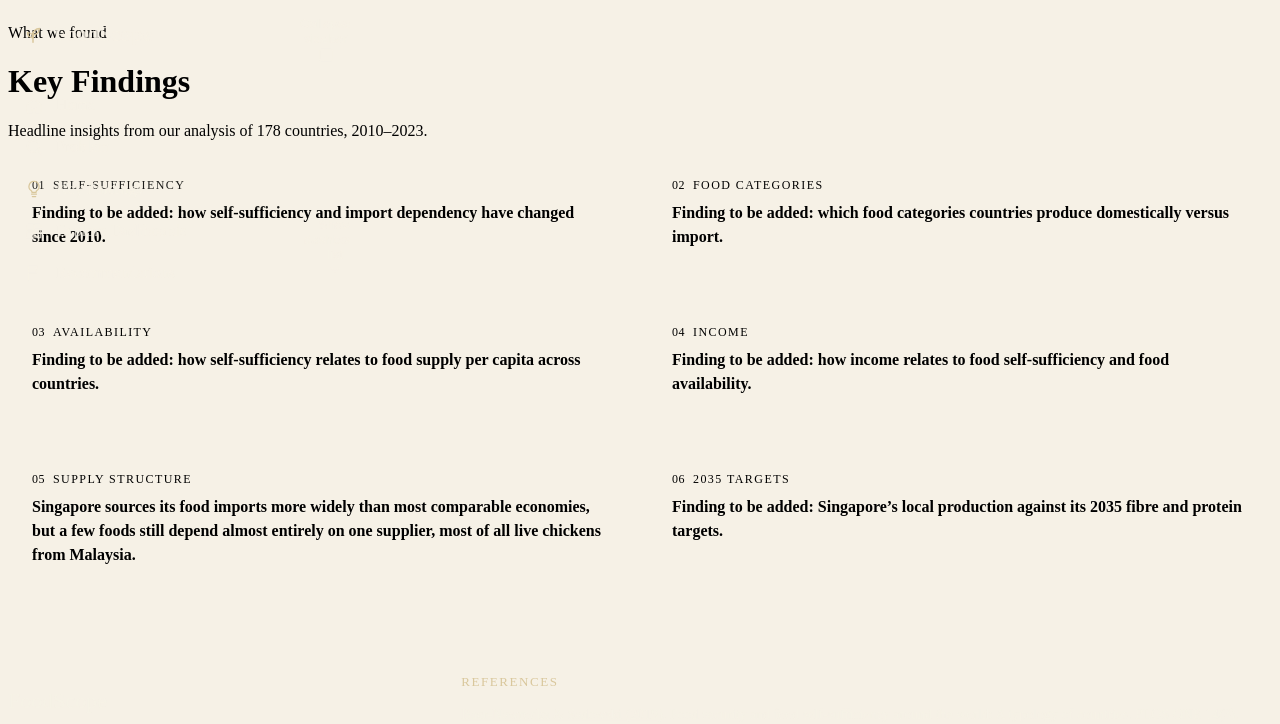
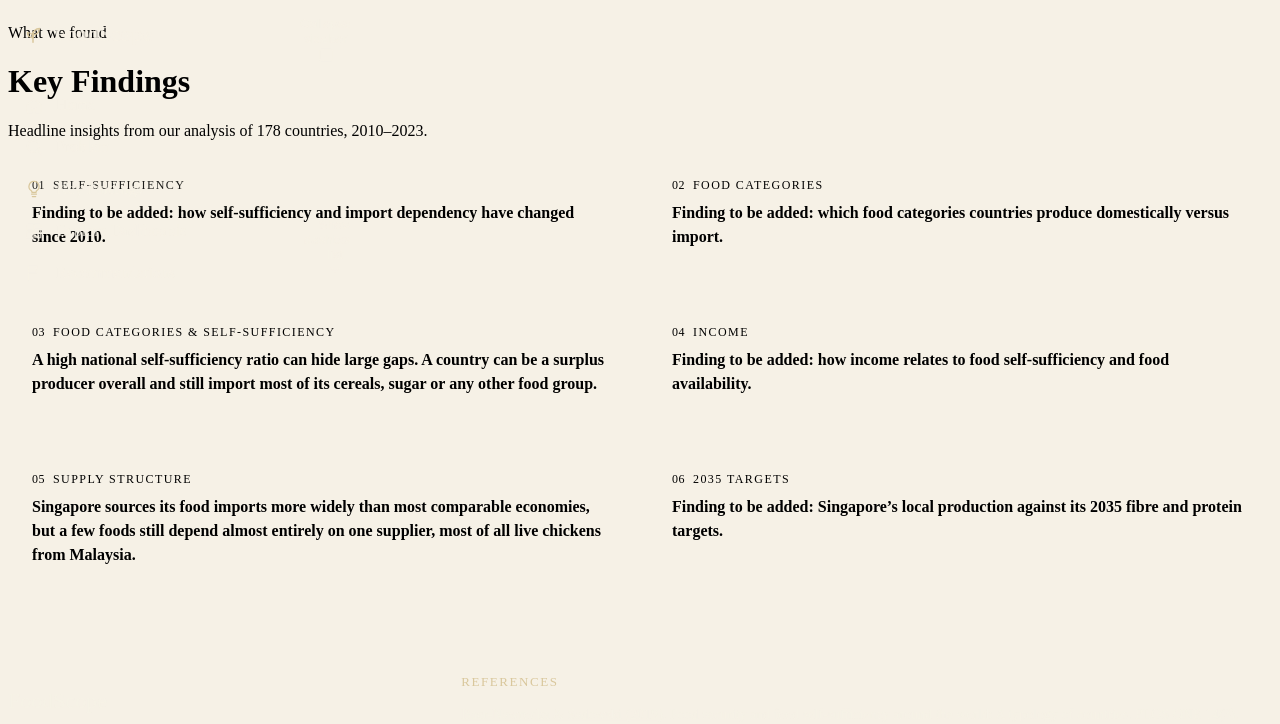
Before and after one commit to shirinruth847/foodscope-dashboard, a Vue app: page /findings in a window 1280 px wide. Shown: the top 724 px of the page. Built offline with nearby package versions, Linux system fonts and the light colour scheme; the HTML template or start-up script is replaced by a standard one.

Commit message:
Key findings update

```diff
--- a/src/content/site.js
+++ b/src/content/site.js
@@ -85,9 +85,9 @@ export const FINDINGS = {
       placeholder: true,
     },
     {
-      tag: "Availability",
-      text: "Finding to be added: how self-sufficiency relates to food supply per capita across countries.",
-      placeholder: true,
+      tag: "Food categories & self-sufficiency",
+      text: "A high national self-sufficiency ratio can hide large gaps. A country can be a surplus producer overall and still import most of its cereals, sugar or any other food group.",
+      placeholder: false,
     },
     {
       tag: "Income",
```
